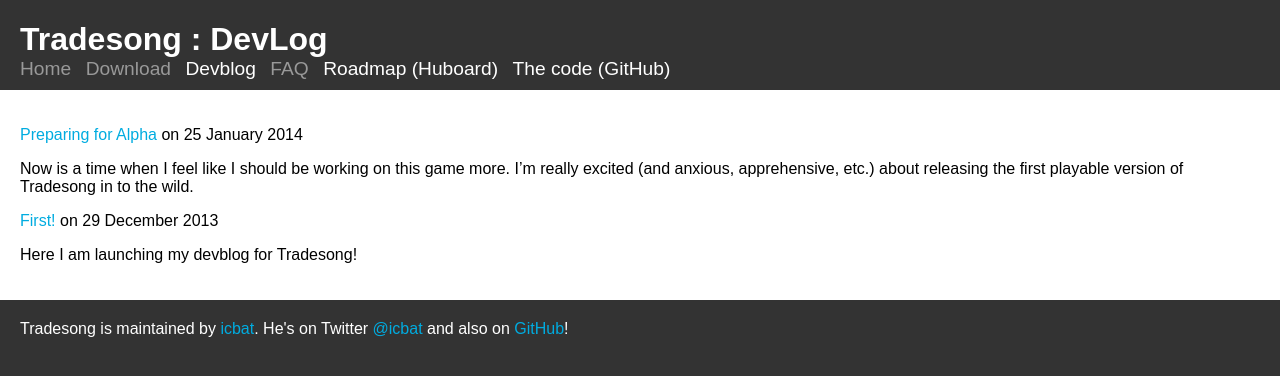
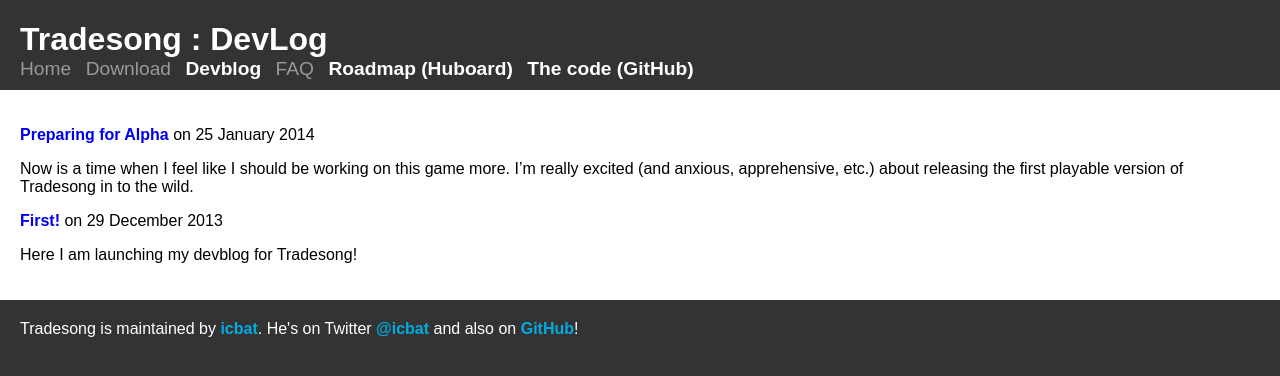
Before and after one commit to icbat/tradesong, a Jekyll site: the page built from index.markdown, in a window 1280 px wide. Shown: the top 376 px of the page. Built offline with Jekyll 4.4.1, drawn with Linux system fonts in a browser that asks for light colours.

Commit message:
Fixing external links, changing link colors

```diff
--- a/_layouts/default.html
+++ b/_layouts/default.html
@@ -15,8 +15,8 @@
 				<li>Download</li>
 				<li><a href="{{site.url}}">Devblog</a></li>
 				<li>FAQ</li>
-				<li><a href="https://huboard.com/icbat/Tradesong#/milestones">Roadmap (Huboard)</a></li>
-				<li><a href="https://github.com/icbat/Tradesong">The code (GitHub)</a></li>
+				<li><a href="https://huboard.com/icbat/Tradesong#/milestones" target="_blank">Roadmap (Huboard)</a></li>
+				<li><a href="https://github.com/icbat/Tradesong" target="_blank">The code (GitHub)</a></li>
 			</ul>
 		</header>
 		<div class="content">
--- a/stylesheets/stylesheet.css
+++ b/stylesheets/stylesheet.css
@@ -5,7 +5,7 @@
 }
 
 a {
-	color: #00ACE0;
+	font-weight: bold;
 	text-decoration: none;
 }
 
@@ -18,6 +18,10 @@
 	padding: 20px;
 	padding-bottom:0;
 	color: #fff;
+}
+
+footer a {
+	color: #00ACE0;
 }
 
 header {
@@ -52,7 +56,6 @@
 
 .navHeader {
 	padding: 0;
-
 }
 
 .navHeader ul {
@@ -65,3 +68,7 @@
 	font-size: 1.2em;
 	padding-right: 10px;
 }
+
+.navHeader li  a {
+	color: #fff;
+}
```
